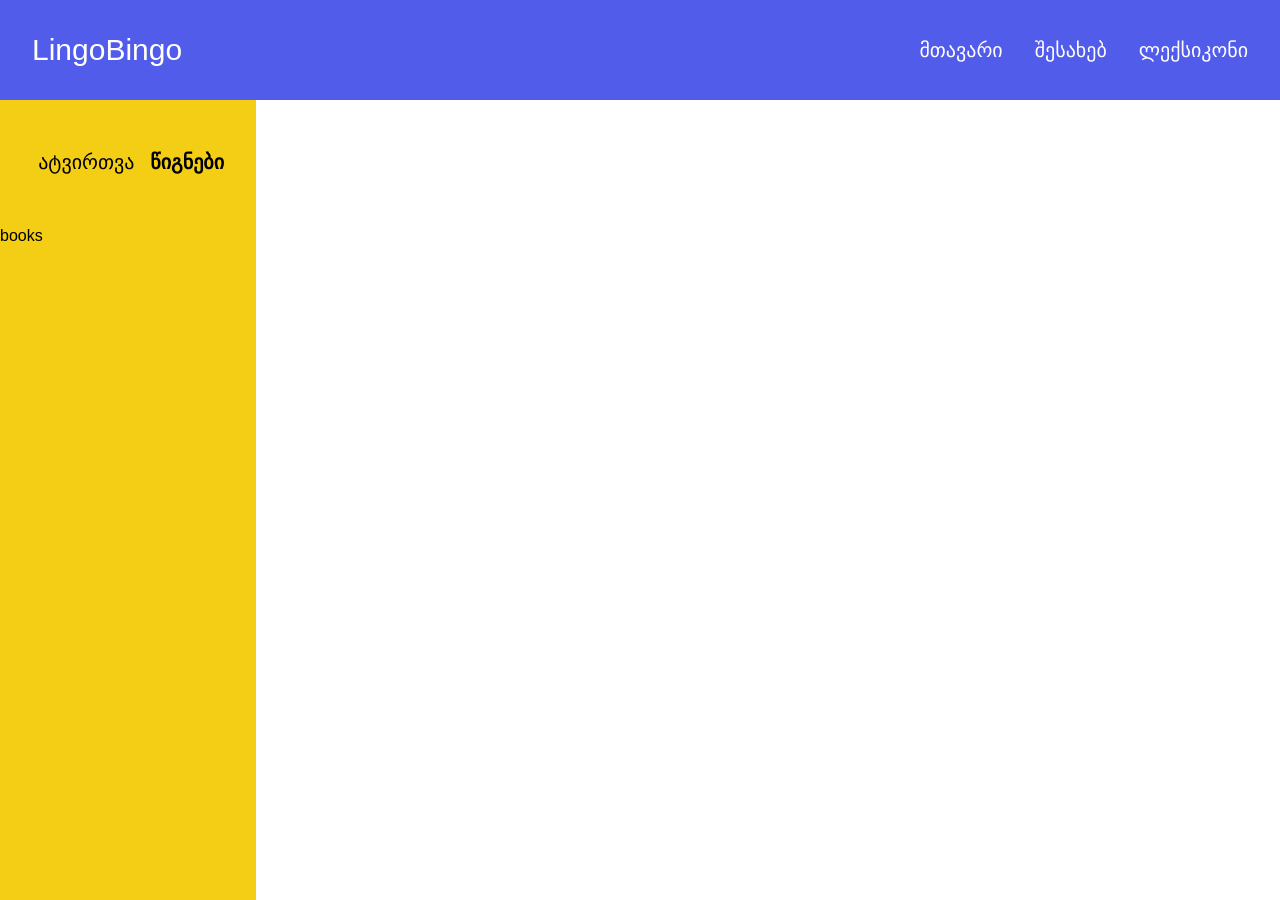
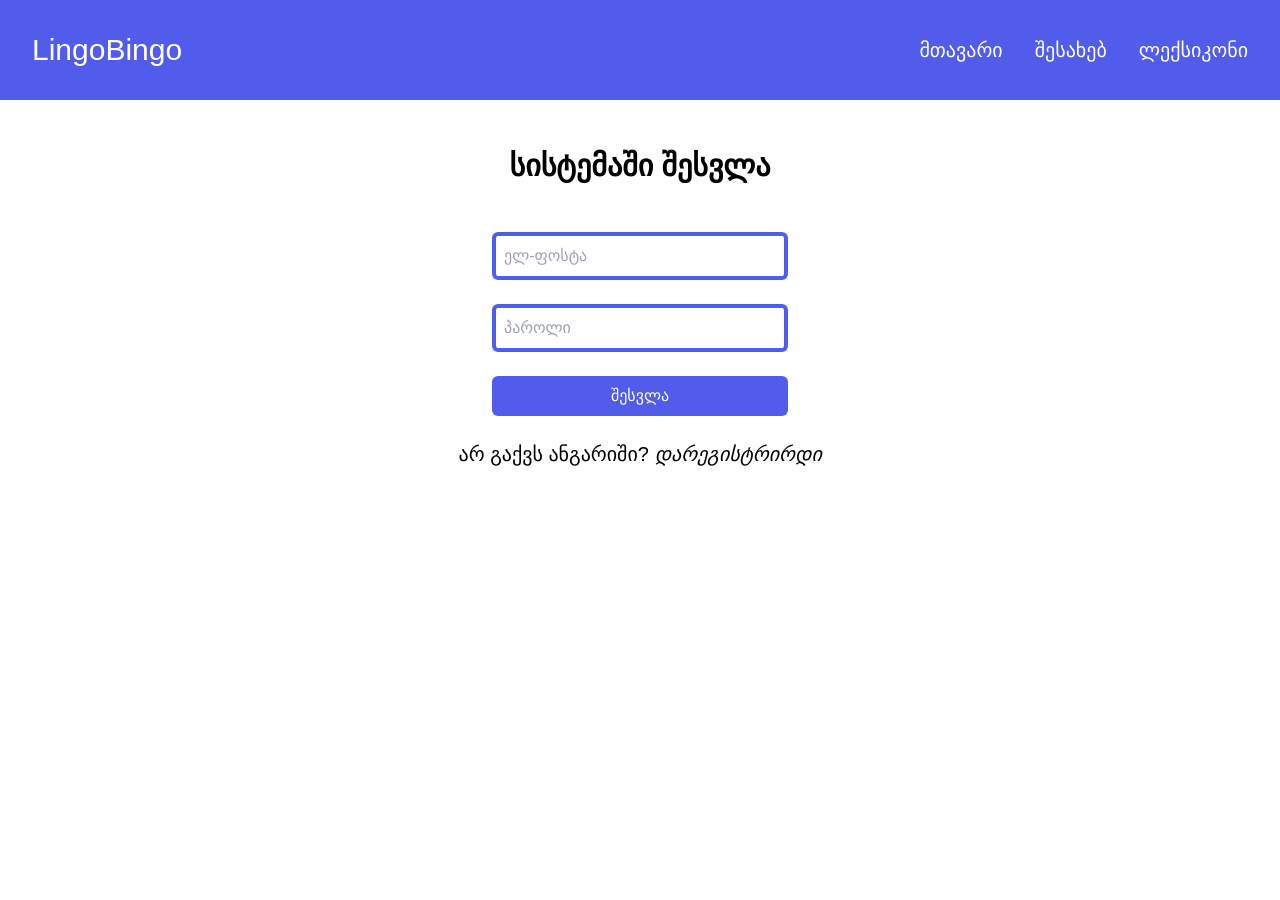
Before and after one commit to lukaChikashvili/EternalMemories, a React (Create React App) app in the folder client/: page / in a window 1280 px wide. After the commit the page ends 800 px from the top, so only its background shows below. Built offline with nearby package versions, Linux system fonts and the light colour scheme.

Commit message:
add login and register pages

```diff
--- a/client/src/App.js
+++ b/client/src/App.js
@@ -1,13 +1,17 @@
 import { Routes, Route } from 'react-router-dom';
 import Home from './components/Home';
 import Header from './components/Header';
+import Login from './components/Login';
+import Register from './components/Register';
 
 function App() {
   return (
     <div className="App">
       <Header />
       <Routes>
-       <Route path = "/" element = {<Home />} />
+        <Route path = "/" element = {<Login />} />
+        <Route path = "/register" element = {<Register />} />
+       <Route path = "/profile" element = {<Home />} />
       </Routes>
     </div>
   );
--- /dev/null
+++ b/client/src/components/Login.jsx
@@ -0,0 +1,19 @@
+import React from 'react'
+import { Link } from 'react-router-dom'
+
+const Login = () => {
+  return (
+    <div className='flex flex-col items-center p-12 gap-12 '>
+       <h1 className='text-3xl font-semibold text-center'>სისტემაში შესვლა</h1>
+
+       <form className='flex flex-col gap-6 w-1/2 justify-center items-center' >
+          <input type='text' placeholder='ელ-ფოსტა' className='w-1/2 p-2 border-4  border-[#525CEB] rounded-md outline-none' />
+          <input type='password' placeholder='პაროლი' className='w-1/2 p-2 border-4  border-[#525CEB] rounded-md outline-none'  />
+          <button type='submit' className='bg-[#525CEB] w-1/2 p-2 rounded-md hover:opacity-70 text-white'>შესვლა</button>
+          <span className='text-xl cursor-pointer'>არ გაქვს ანგარიში? <i><Link to = "/register">დარეგისტრირდი</Link></i></span>
+       </form>
+    </div>
+  )
+}
+
+export default Login
--- /dev/null
+++ b/client/src/components/Register.jsx
@@ -0,0 +1,21 @@
+import React from 'react'
+import { Link } from 'react-router-dom'
+
+const Register = () => {
+  return (
+    <div className='flex flex-col items-center p-12 gap-12'>
+        <h1 className='text-3xl font-semibold text-center'>რეგისტრაცია</h1>
+
+<form className='flex flex-col gap-6 w-1/2 justify-center items-center' >
+   <input type='text' placeholder='სახელი' className='w-1/2 p-2 border-4  border-[#525CEB] rounded-md outline-none' />
+   <input type='password' placeholder='გვარი' className='w-1/2 p-2 border-4  border-[#525CEB] rounded-md outline-none'  />
+   <input type='text' placeholder='ელ-ფოსტა' className='w-1/2 p-2 border-4  border-[#525CEB] rounded-md outline-none' />
+   <input type='password' placeholder='პაროლი' className='w-1/2 p-2 border-4  border-[#525CEB] rounded-md outline-none'  />
+   <button type='submit' className='bg-[#525CEB] w-1/2 p-2 rounded-md hover:opacity-70 text-white'>შესვლა</button>
+   <span className='text-xl cursor-pointer'>უკვე გაქვს ანგარიში? <i><Link to  ="/">შესვლა</Link></i></span>
+</form>
+    </div>
+  )
+}
+
+export default Register
```
